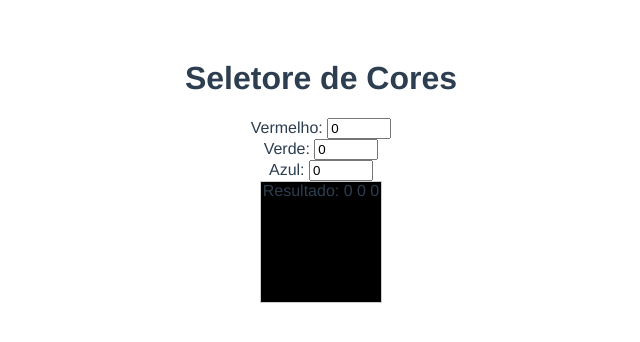
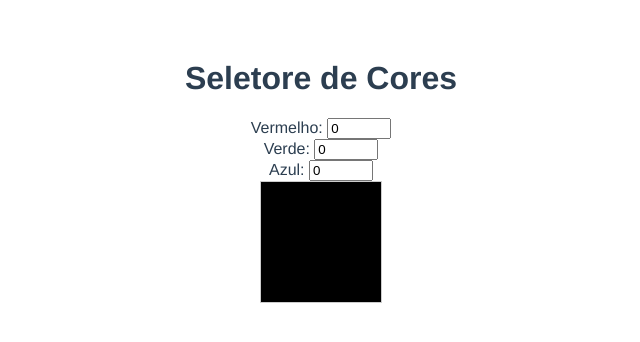
Before and after one commit to Ricardomjr-10/vuejspratica, a Vue app: page / in a window 1280 px wide. Shown: the top 342 px of the page, without its empty margins (319-959 px from the left). Built offline with nearby package versions, Linux system fonts and the light colour scheme.

Commit message:
atualizando

```diff
--- a/src/components/SeletorCores.vue
+++ b/src/components/SeletorCores.vue
@@ -14,7 +14,7 @@
             <input type="number" v-model.number="nAzul" min="0" max="255">
         </div>
 
-        <div class="cor" :style="{backgroundColor: rgbColor}">Resultado:  {{ nVerm }} {{ nVerde }} {{ nAzul }}</div>
+        <div class="cor" :style="{backgroundColor: rgbColor}"></div>
     </div>
 </template>
     <script setup>
```
